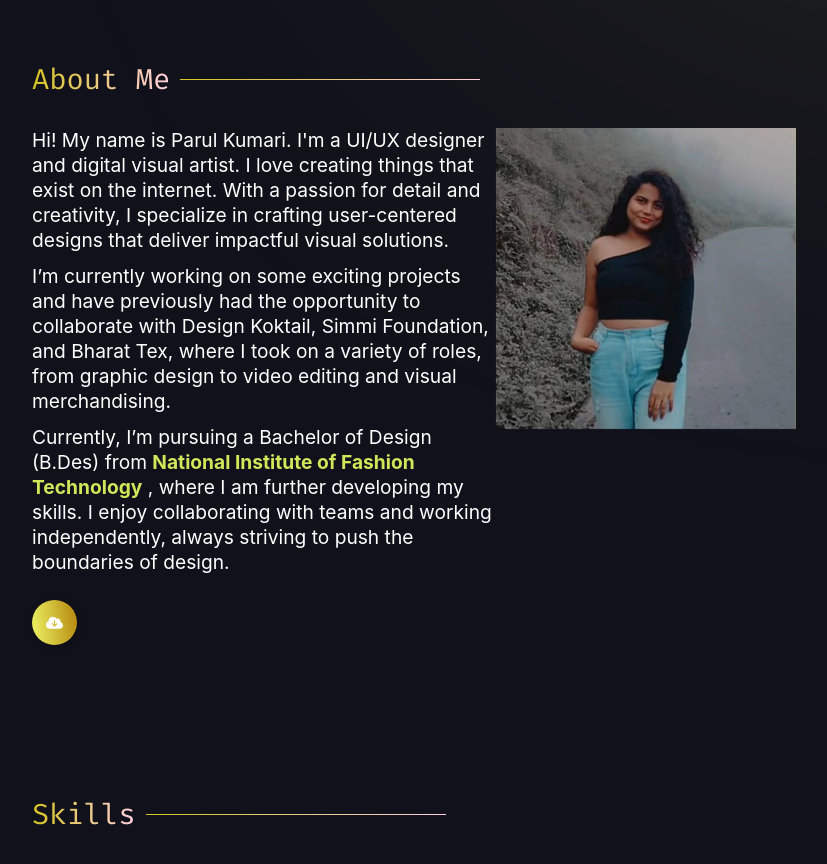
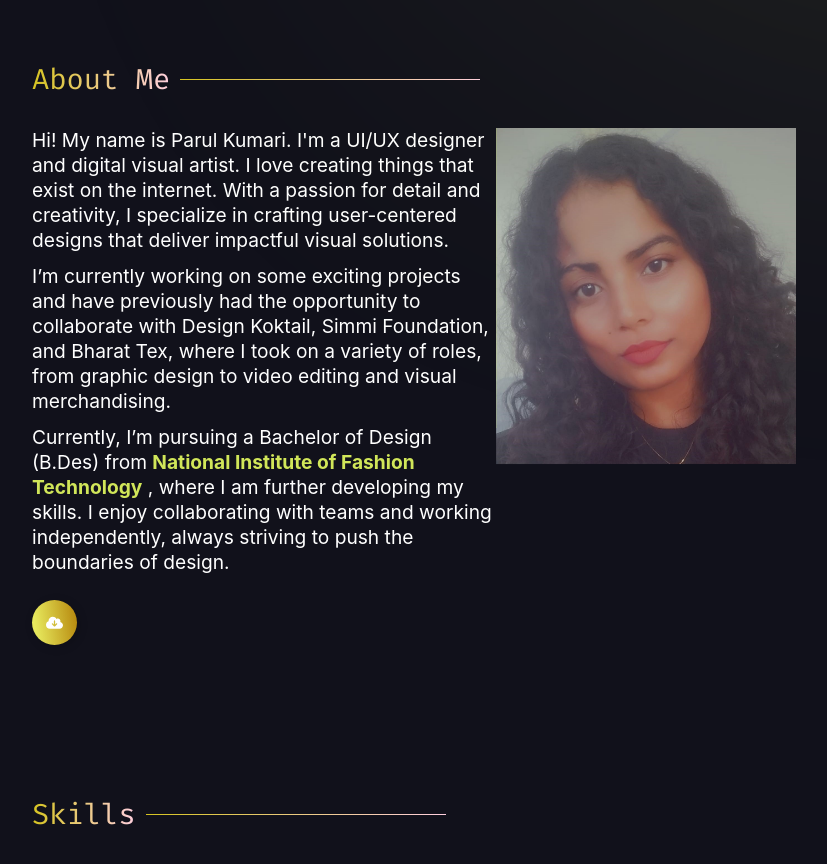
Before and after one commit to parulsrivastva/portfolio, a plain HTML site: page index.html in a window 1280 px wide. Shown: the part 940-1804 px from the top of the page, without its empty margins (224-1051 px from the left). Drawn offline with nearby package versions, Linux system fonts and the light colour scheme; a web font is replaced by a local one.

Commit message:
image uodate

```diff
--- a/index.html
+++ b/index.html
@@ -292,7 +292,7 @@
           </div>
 
           <div class="dp" data-aos="fade-up">
-            <img src="src/webp/parul.webp" alt="Parul Kumari" tabindex="0" aria-label="image of vinod" />
+            <img src="src/png/parul.jpg" alt="Parul Kumari" tabindex="0" aria-label="image of vinod" />
           </div>
         </div>
       </div>
```
Also changed, not shown: src/png/parul.jpg (added), src/webp/parul.webp (deleted).
